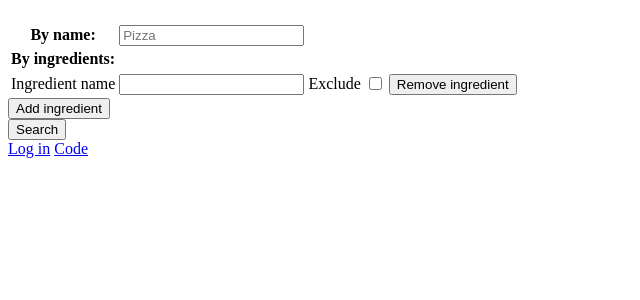
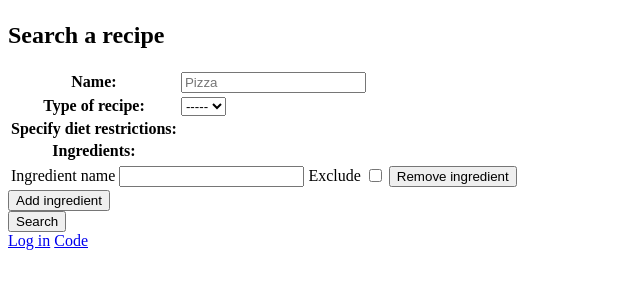
Before and after one commit to Hungry-Students/recipy, a Django app: page /recipes/search in a window 1280 px wide. Shown: the part 58-358 px from the top of the page, without its empty margins (0-640 px from the left). Run offline with Django 3.2, Linux system fonts and the light colour scheme; data that the repository does not hold is empty.

Commit message:
Implement ingredients, diets and categories for research of recipes. TODO (later/out of project): use django forms in order to return completed form after research (with results)

```diff
--- a/recipes/static/recipes/ingredient_search_script.js
+++ b/recipes/static/recipes/ingredient_search_script.js
@@ -16,7 +16,7 @@ function addIngredient() {
 	</td>
 	<td>Exclude</td>
 	<td>
-		<input type="checkbox" id="exclude${ingredient_counter}" name="exclude${ingredient_counter}">
+		<input type="checkbox" id="exclude_${ingredient_counter}" name="exclude_${ingredient_counter}">
 	</td>
 	<td>
 		<button type="button" onclick=removeIngredient(${ingredient_counter}) >Remove ingredient</button><br>
--- a/recipes/templates/recipes/search.html
+++ b/recipes/templates/recipes/search.html
@@ -8,7 +8,9 @@
 
 {% load static %}
 <script src="{% static 'recipes/ingredient_search_script.js' %}"></script>
-
+<div id="title">
+	<h2>Search a recipe</h2>
+</div>
 <div id ="search">
 <form method="post" action="{% url 'recipes:search' %}">
 	{% csrf_token %}
@@ -22,11 +24,34 @@
 
 	<table>
 		<tr>
-			<th>{% trans "By name:"%}</th>
-			<td> <input type="text" name="recipe_name" id="name" placeholder="Pizza"> </td>
+			<th>{% trans "Name:"%}</th>
+			<td> <input type="search" name="recipe_name" id="name" placeholder="Pizza"> </td>
 		</tr>
+
 		<tr>
-			<th>{% trans "By ingredients:" %}</th>
+			<th>{%trans "Type of recipe:"%}</th>
+			<td>
+				<select name="recipe_category" id="recipe_category">
+					<option value="">-----</option>
+					{% for category in recipe_category_list %}
+						<option value="{{ category }}"> {{ category }} </option>
+					{% endfor %}
+				</select>
+			</td>
+		</tr>
+
+		<tr>
+			<th>{% trans "Specify diet restrictions:" %}<th>
+			<td>
+				{% for diet in diet_list %}
+					<input type="checkbox" id="diet_{{diet}}" name="diets" value="{{diet}}">
+					<label for="diet_{{diet}}">{{diet}}</label>
+				{% endfor %}
+			</td>
+		</tr>
+
+		<tr>
+			<th>{% trans "Ingredients:" %}</th>
 			<table id="ingredient_input">
 				  <script> addIngredient() </script>
 			</table>
--- a/recipes/views.py
+++ b/recipes/views.py
@@ -5,7 +5,7 @@ from django.http import HttpResponseRedirect #, HttpResponse
 from django.urls import reverse
 from django.contrib.auth.decorators import login_required
 from recipe_scrapers import scrape_me, WebsiteNotImplementedError
-from .models import Ingredient, Recipe, IngredientQuantity #, RecipeCategory, RestrictedDiet
+from .models import Ingredient, Recipe, IngredientQuantity, RecipeCategory, RestrictedDiet
 from .parser import IngredientParser, YieldsParser
 from .forms import RecipeForm
 
@@ -44,10 +44,11 @@ def handle_form(request):
     form = RecipeForm(request.POST)
     if form.is_valid():
 
-        #checking for duplicates of recipes
+        #checking for duplicates of recipes, we don't really want that anymore (was more of a proof of concept)
+        """
         temp = Recipe.objects.filter(name = form.cleaned_data['name'])
         if temp:
-            return write(request, error_message_form = 'this recipe already exists', existing_recipe = temp[0])
+            return write(request, error_message_form = 'this recipe already exists', existing_recipe = temp[0])"""
 
         #extracting ingredients and checking for ingredient duplicates. Note : we do that before saving the recipe to avoid incomplete recipes.
         ingredient_names = {}
@@ -83,7 +84,7 @@ def handle_form(request):
             add_ingredient(r, ingredient_name, ingredient_quantity, ingredient_unit)
 
         return HttpResponseRedirect(reverse('recipes:index'))
-    return write(request, error_message_form = 'Something went wrong')
+    return write(request, error_message_form = 'Submitted an invalid form')
 
 ### SUBMITTING VIA RECIPE-SCRAPPER ###
 
@@ -119,17 +120,44 @@ def scrape(request):
 ### SEARCHING RECIPES ###
 def search(request):
 	ingredient_list = Ingredient.objects.order_by('name')
+	recipe_category_list = RecipeCategory.objects.all()
+	diet_list = RestrictedDiet.objects.all()
 	if request.method == 'GET':
 		context = {
 			'ingredient_list' : ingredient_list,
+			'recipe_category_list' : recipe_category_list,
+			'diet_list' : diet_list,
 			'results' : None,
 			'has_results': False,
 		}
 		return render(request , 'recipes/search.html', context)
 	else:
+		#filtering name
 		querry = Recipe.objects.filter(name__icontains = request.POST['recipe_name'])
+		#filtering category
+		if request.POST['recipe_category']:
+			querry = querry.filter(category__name = request.POST['recipe_category'])
+		#filtering diet
+		for diet in request.POST.getlist('diets'):
+			querry = querry.filter(diets__name=diet)
+		#filtering ingredients
+		for e in request.POST.keys():
+			m = re.search('ingredient(?P<id>[0-9]+)_name', e)
+			if m is not None:
+				ingredient_id = m.group('id')
+				ingredient_name = request.POST[e]
+				if ingredient_name == '':
+					continue
+				ingredient_name = ingredient_name.lower() #note : ingredients are stored using lowercase
+				if request.POST.get('exclude_'+ingredient_id,None):
+					querry = querry.exclude(ingredients__name=ingredient_name)
+				else:
+					querry = querry.filter(ingredients__name=ingredient_name)
+
 		context = {
 			'ingredient_list' : ingredient_list,
+			'recipe_category_list' : recipe_category_list,
+			'diet_list' : diet_list,
 			'results' : querry,
 			'has_results': True,
 		}
```
